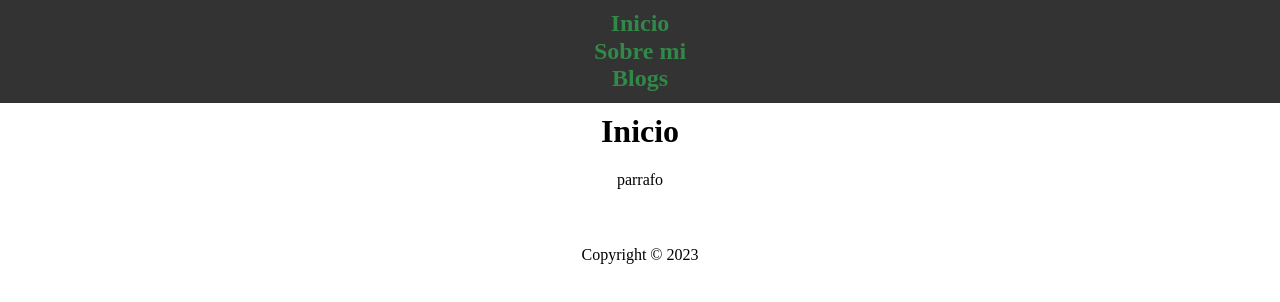
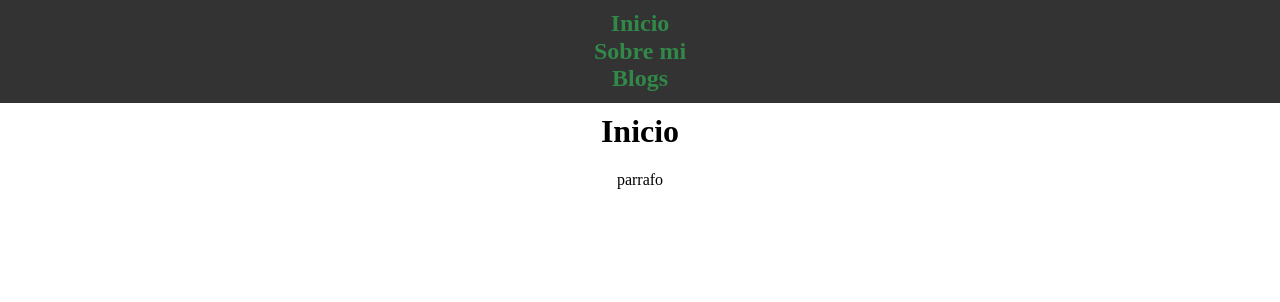
Before and after one commit to GersonGarciaKatowhu/blogs, a React (Vite) app: page / in a window 1280 px wide. Shown: the top 302 px of the page. Built offline with nearby package versions, Linux system fonts and the light colour scheme.

Commit message:
sexto commit

```diff
--- a/src/App.jsx
+++ b/src/App.jsx
@@ -38,9 +38,6 @@ function App() {
           ))}
         </Routes>
       </BrowserRouter>
-      <footer className="centerAll">
-        <p>Copyright &copy; {new Date().getFullYear()}</p>
-      </footer>
     </div>
   );
 }
```
